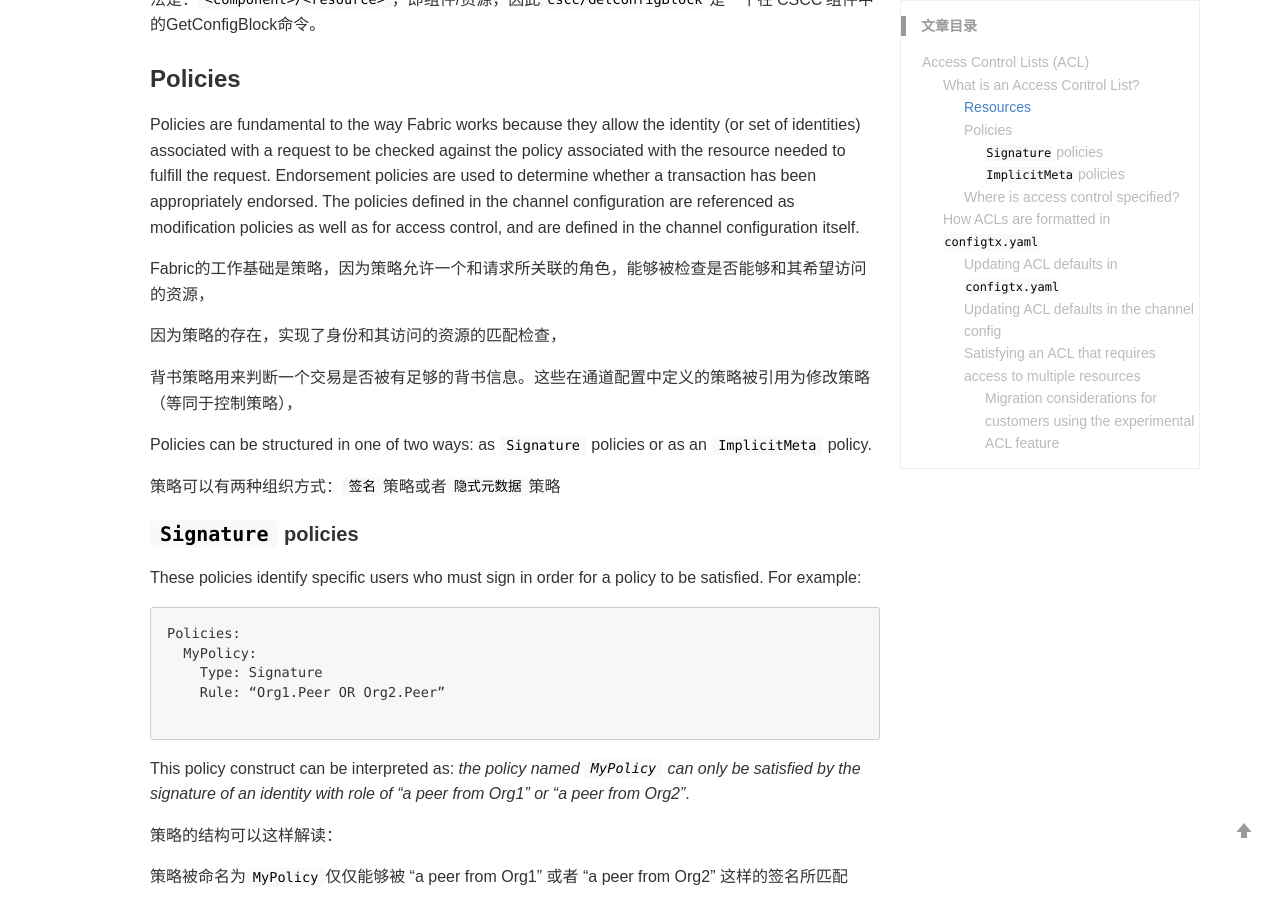
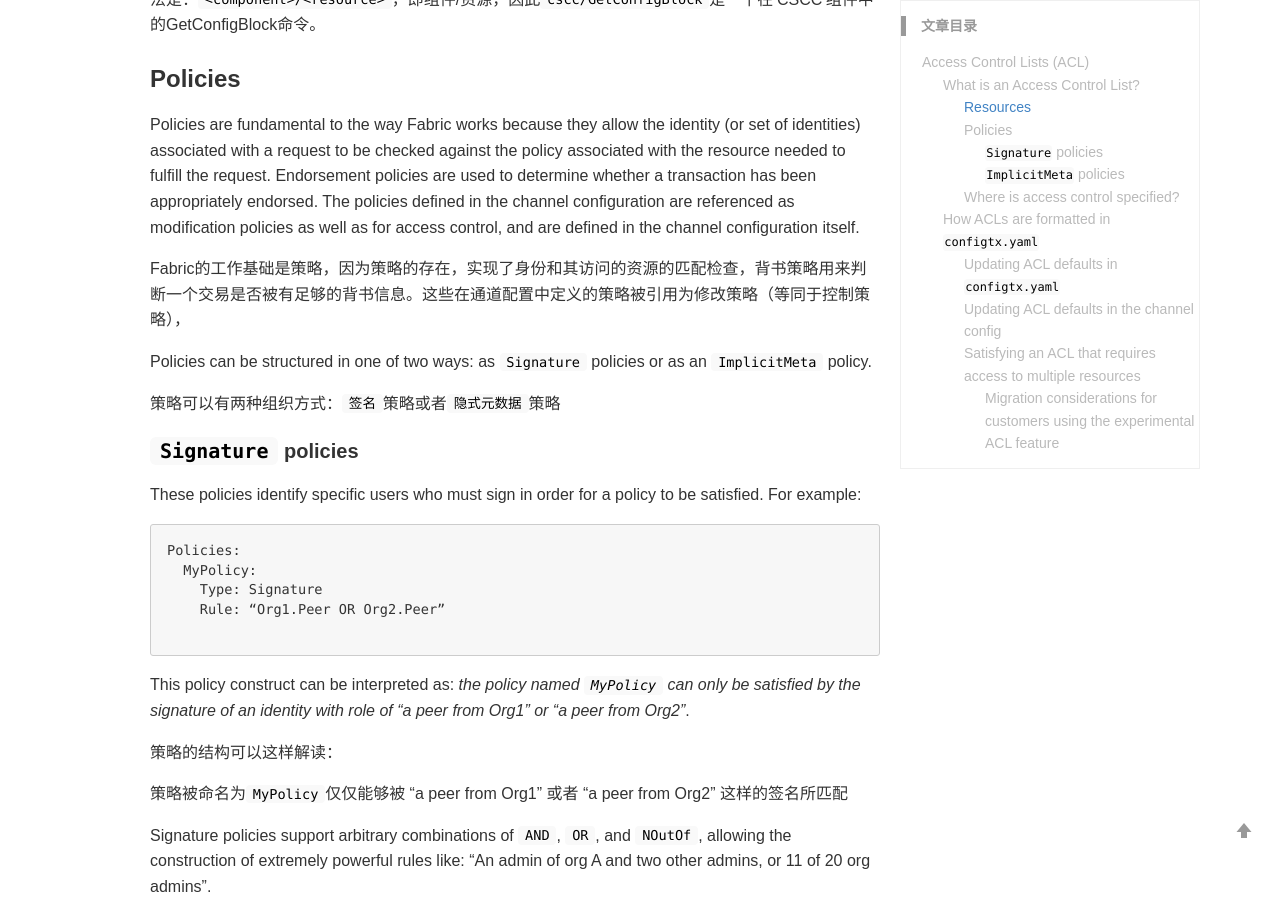
Before and after one commit to nox60/nox60.github.io, a Jekyll site: the page built from _posts/2019-8-18-Access-Control-Lists-(ACL).md, in a window 1280 px wide and 900 px high, scrolled down 1359 px. Built offline with Jekyll 4.4.1, drawn with Linux system fonts in a browser that asks for light colours; our own code applies the rules of GitHub Pages for plain Markdown files; comment, search, counter and statistics services are not loaded.

Commit message:
Update 2019-8-18-Access-Control-Lists-(ACL).md

```diff
--- a/_posts/2019-8-18-Access-Control-Lists-(ACL).md
+++ b/_posts/2019-8-18-Access-Control-Lists-(ACL).md
@@ -63,11 +63,7 @@
 policies defined in the channel configuration are referenced as modification policies
 as well as for access control, and are defined in the channel configuration itself.
 
-Fabric的工作基础是策略，因为策略允许一个和请求所关联的角色，能够被检查是否能够和其希望访问的资源，
-
-因为策略的存在，实现了身份和其访问的资源的匹配检查，
-
-背书策略用来判断一个交易是否被有足够的背书信息。这些在通道配置中定义的策略被引用为修改策略（等同于控制策略），
+Fabric的工作基础是策略，因为策略的存在，实现了身份和其访问的资源的匹配检查，背书策略用来判断一个交易是否被有足够的背书信息。这些在通道配置中定义的策略被引用为修改策略（等同于控制策略），
 
 Policies can be structured in one of two ways: as `Signature` policies or as an
 `ImplicitMeta` policy.
```
